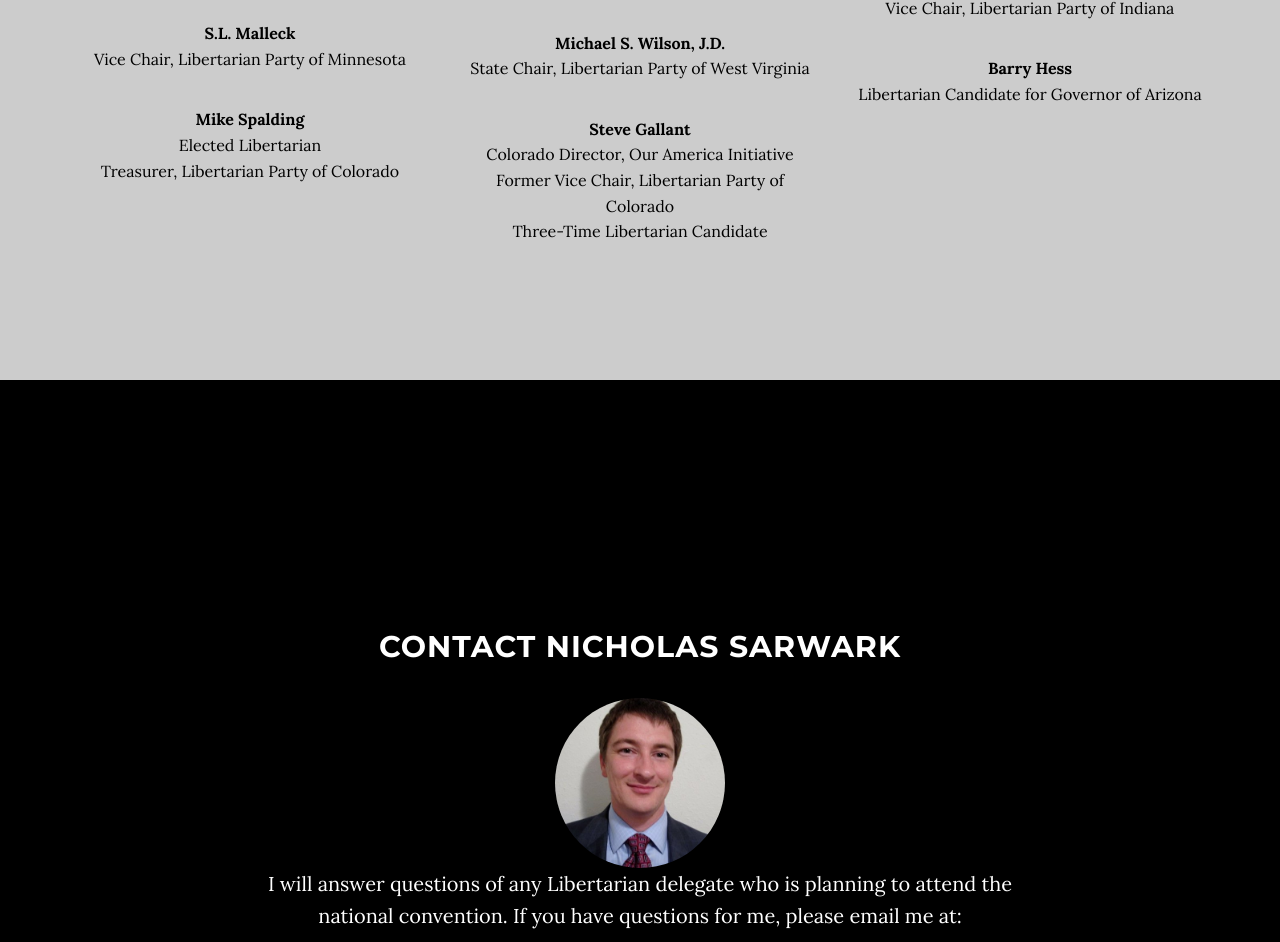
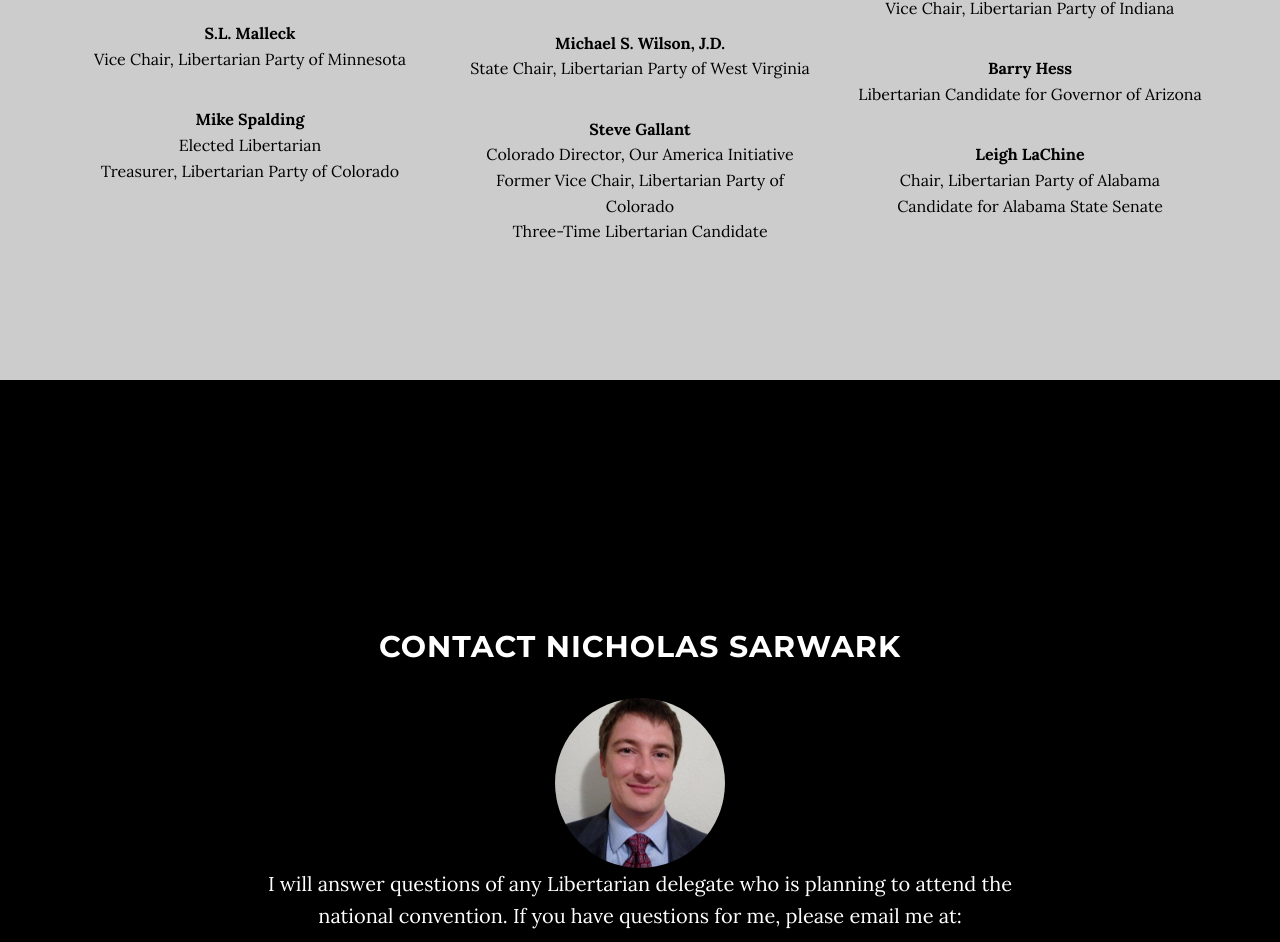
Before and after one commit to bploeger/bploeger.github.io, a plain HTML site: page index.html in a window 1280 px wide. Shown: the part 3768-4710 px from the top of the page. Drawn offline with nearby package versions, Linux system fonts and the light colour scheme.

Commit message:
Added Supporter

```diff
--- a/index.html
+++ b/index.html
@@ -163,6 +163,7 @@
                         <p class="supporters-text"><strong>Tony Ryan</strong><br/>Region 1 Alternate, LNC<br />Executive Board Member, Law Enforcement Against Prohibition</p>
                         <p class="supporters-text"><strong>Beth Duensing</strong><br/>Vice Chair, Libertarian Party of Indiana</p>
                         <p class="supporters-text"><strong>Barry Hess</strong><br/><a class="supporter" href="http://hessforgovernor.com/">Libertarian Candidate for Governor of Arizona</a></p>
+                        <p class="supporters-text"><strong>Leigh LaChine</strong><br/>Chair, Libertarian Party of Alabama<br /><a class="supporter" href="https://www.facebook.com/LaChine4Liberty">Candidate for Alabama State Senate</a></p>
                     </div>
                 </div>
             </div>
```
Also changed, not shown: 1 other file.
